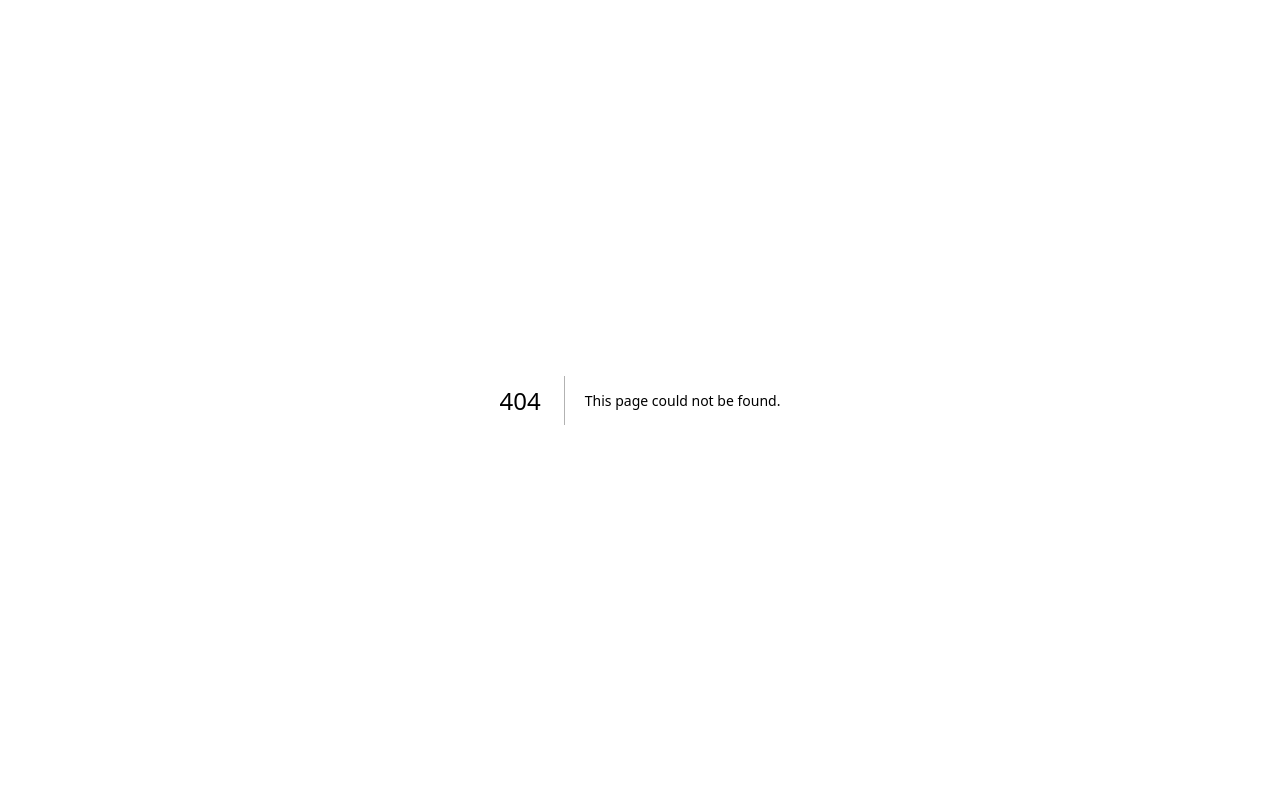
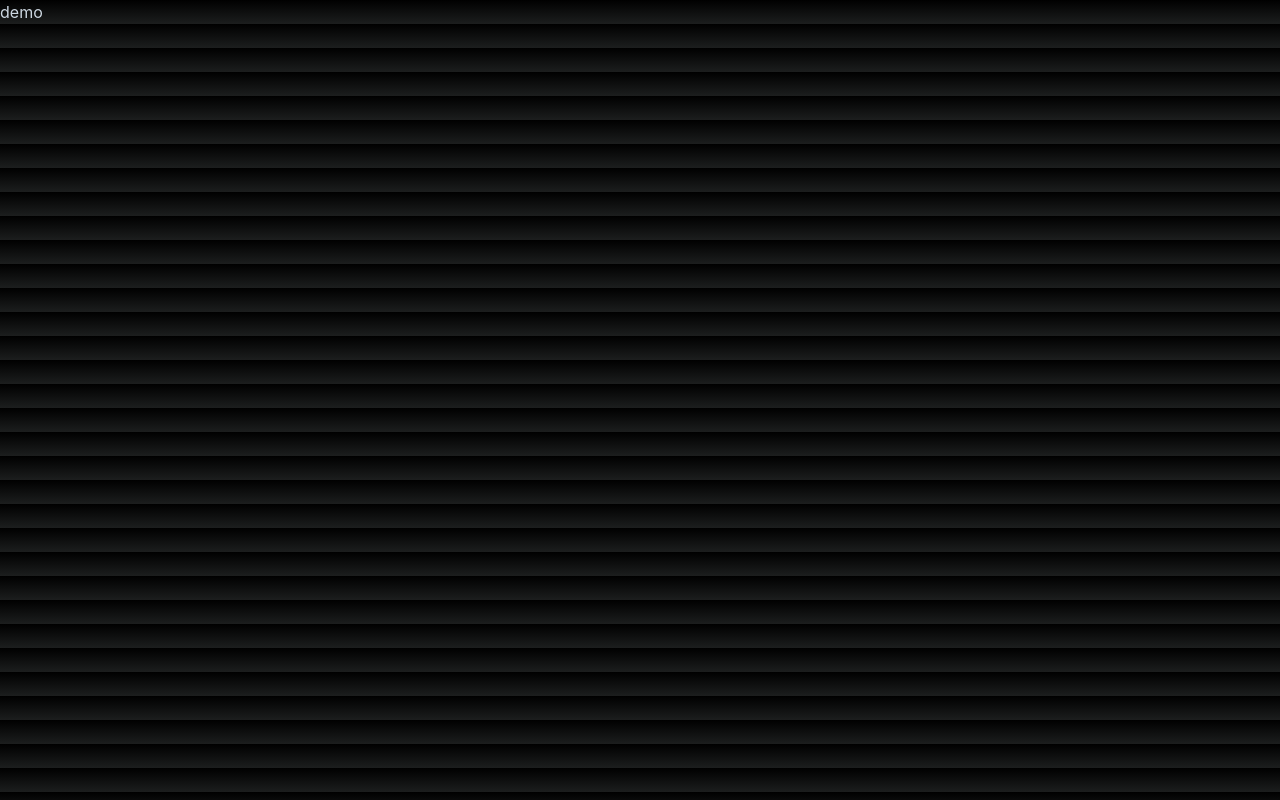
Before and after one commit to kiwigo-studio/mailbox, a Next.js app: page /demo in a window 1280 px wide. Before the commit this address had no page. Built offline with nearby package versions, Linux system fonts and the light colour scheme.

Commit message:
Add demo page

```diff
--- /dev/null
+++ b/pages/demo.tsx
@@ -0,0 +1,5 @@
+import React from 'react';
+
+export default function Demo() {
+  return <div>demo</div>;
+}
```
